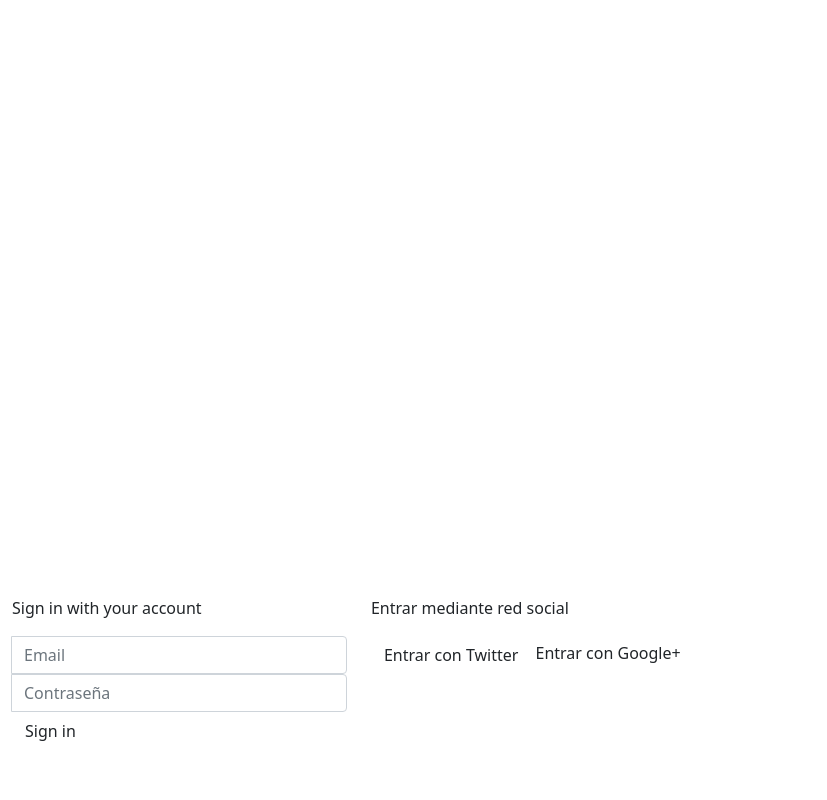
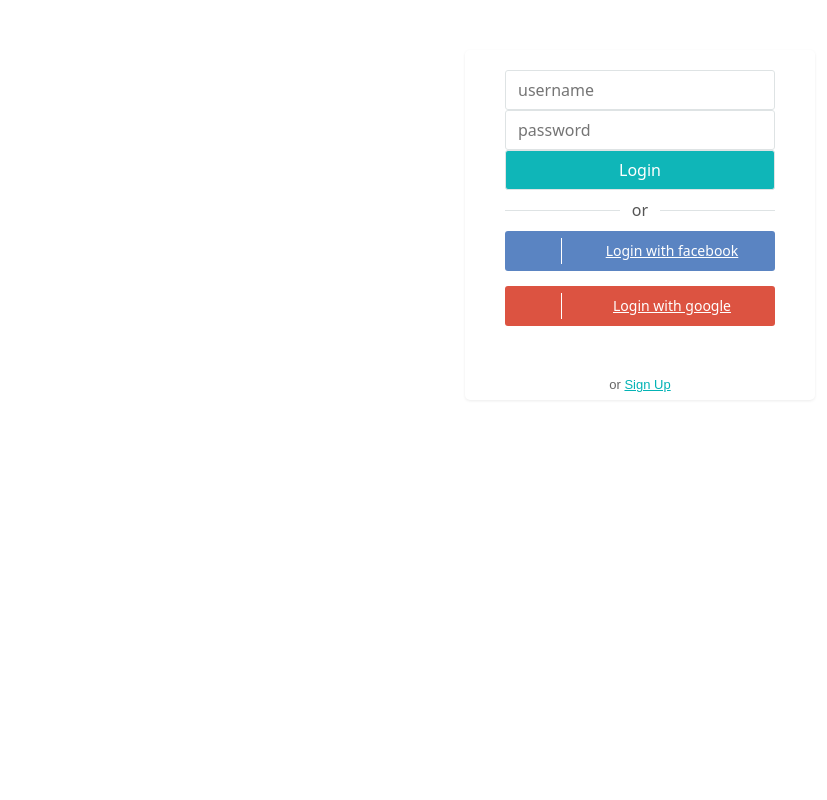
Before and after one commit to GonzaloCerda/TiendaDeRopaFrameWork, a Django app: template tienda/templates/tienda/login.html in a window 1280 px wide. Shown: the whole page, without its empty margins (0-827 px from the left). Run offline with Django 3.2, Linux system fonts and the light colour scheme; the template is opened without the code that fills it, so the values that code supplies are empty; some libraries are stand-ins or nearby versions.

Commit message:
html, css y js de login

```diff
--- a/tienda/static/tienda/css/Style_login.css
+++ b/tienda/static/tienda/css/Style_login.css
@@ -1,51 +1,180 @@
-body {
-    overflow: hidden;
-  }
+*
+{
+    box-sizing:         border-box;
+    -moz-box-sizing:    border-box;
+    -webkit-box-sizing: border-box;
+}
 
-  .container {
-    width: auto;
-  }
-
-  section form {
-      background: #ededed;
-      height: 220px;
-     margin-top: 20px;
-  }
-
-  section form p {
-      padding: 7px 0;
-      text-align: left;
-      font-style: italic;
-  }
-
-  section form .col-sm-5 {
-      height: 200px;
-      margin-top: 10px;
-  }
-
-  section form .col-sm-5:first-child {
-      border-right: 1px solid #ccc;
-  }
-
-  section form button:hover i{
-      position: relative;
-      right: -3px;
-  }
-
-  section form a {
-      color: white;
-  }
-
-  section form a.twitter {
-      background: #00aced;
-  }
+body
+{
+  margin: 0;
+  padding: 0;
+  background: #fe8a93;
+  font-family: arial, sans-serif;
+}
 
 
-  section form a.google-plus {
-      background: #dd4b39;
-  }
+.user-card
+{
+	width: 350px;
+	height: 350px;
+	margin: 50px auto;
+  position: relative;
+	background: #fff;
+	overflow: hidden;
+	box-shadow:         0 1px 3px 0 rgba(0,0,0,0.08);
+	-moz-box-shadow:    0 1px 3px 0 rgba(0,0,0,0.08);
+	-webkit-box-shadow: 0 1px 3px 0 rgba(0,0,0,0.08);
+  border-radius:         5px;
+  -moz-border-radius:    5px;
+  -webkit-border-radius: 5px;
+}
 
-  .p {
-    text-align: center;
-    margin-top: 120px;
-  }
+input
+{
+	width: 100%;
+	height: 40px;
+	border-radius:         3px;
+	-moz-border-radius:    3px;
+	-webkit-border-radius: 3px;
+	border: 1px solid #dee3e4;
+	padding: 3px 12px;
+	margin: 6px 0;
+}
+
+input:focus
+{
+	outline: none;
+	border: 1px solid #03b3b5;
+	transition:         all .5s ease-in-out;
+	-o-transition:      all .5s ease-in-out;
+	-moz-transition:    all .5s ease-in-out;
+	-webkit-transition: all .5s ease-in-out;
+}
+
+.login-box,
+.signup-box
+{
+	position: absolute;
+	top: 0;
+	right: 0;
+	width: 100%;
+	height: calc(100% - 25px);
+	background: #fff;
+  border-radius:         5px;
+  -moz-border-radius:    5px;
+  -webkit-border-radius: 5px;
+}
+
+.login-box{
+	padding: 20px 40px;
+	right: 0px;
+}
+
+.signup-box{
+	padding: 40px;
+	right: -350px;
+}
+
+.login, .signup
+{
+	text-align: center;
+	color: #fff;
+	background: #03b3b5;
+	line-height: 30px;
+	opacity: 0.95;
+  cursor: pointer
+}
+
+.login:hover{opacity: 1}
+
+.or
+{
+	display: block;
+	width: 100%;
+	height: 1px;
+	border-bottom: 1px solid #dee3e4;
+	position: relative;
+	margin: 20px 0;
+}
+
+.or:before
+{
+	content: 'or';
+	width: 40px;
+	height: 18px;
+	position: absolute;
+	top: -5px;
+	right: calc(50% - 20px);
+	background-color: #fff;
+	text-align: center;
+	line-height: 10px;
+	color: #555
+}
+
+.login-with-fb,
+.login-with-google
+{
+	width: 100%;
+	height: 40px;
+	display: block;
+	margin: 15px 0;
+	color: #fff;
+	text-align: center;
+	line-height: 40px;
+	font-size: 14px;
+	opacity: .95;
+  border-radius:         3px;
+  -moz-border-radius:    3px;
+  -webkit-border-radius: 3px;
+}
+
+.login-with-fb:hover,
+.login-with-google:hover
+{
+	opacity: 1;
+}
+
+.login-with-fb
+{
+	background: #527EBF
+}
+
+.login-with-google
+{
+	background: #DB4A37;
+}
+
+.login-with-fb .icon,
+.login-with-google .icon
+{
+	float: left;
+	font-size: 21px;
+	width: 50px;
+	height: 26px;
+	margin: 7px;
+	padding: 2px;
+	text-align: center;
+	border-right: 1px solid #fff;
+}
+
+
+/**** footer *****/
+
+.user-card .footer
+{
+	position: absolute;
+	bottom: 0;
+	right: 0;
+	width: 100%;
+	height: 25px;
+	text-align: center;
+	color: #666;
+	font-size: 13px;
+	font-family: sans-serif;
+}
+
+.footer a
+{
+	color: #03b3b5;
+}
--- /dev/null
+++ b/tienda/static/tienda/js/login_script.js
@@ -0,0 +1,26 @@
+$('.toggle-link').on('click', function(event){
+       event.preventDefault();
+           if(cardToggle == 0 ){
+               $(this).text('Login');
+               $('.login-box').animate({
+                   right: '350px'
+               });
+               $('.signup-box').animate({
+                   right: '0'
+               });
+
+               cardToggle = 1;
+
+           }else{
+               $(this).text('Signup');
+               $('.login-box').animate({
+                   right: '0'
+               });
+               $('.signup-box').animate({
+                   right: '-350px'
+               });
+
+               cardToggle = 0;
+           }
+       })
+   })
--- a/tienda/templates/tienda/login.html
+++ b/tienda/templates/tienda/login.html
@@ -7,55 +7,53 @@
     <meta charset="UTF-8">
     <meta http-equiv="X-UA-Compatible" content="IE=edge">
     <meta name="viewport" content="width=device-width, initial-scale=1.0">
-    <link href="{% static 'tienda/css/style.css' %}" rel="stylesheet" type="text/css">
+    <link href="{% static 'tienda/css/Style_login.css' %}" rel="stylesheet" type="text/css">
     <!-- Bootstrap CSS -->
     <link href="https://cdn.jsdelivr.net/npm/bootstrap@5.0.0-beta3/dist/css/bootstrap.min.css" rel="stylesheet" integrity="sha384-eOJMYsd53ii+scO/bJGFsiCZc+5NDVN2yr8+0RDqr0Ql0h+rP48ckxlpbzKgwra6" crossorigin="anonymous">
     <title>Home</title>
 </head>
 
 <body>
-<section>
-    <div class="row">
-      <div class="container">
-        <div class="col-sm-8 col-sm-offset-2">
-          <form>
-            <div class="row">
-              <div class="col-sm-5 col-sm-offset-1 form-group">
-                <p>Sign in with your account</p>
-                <div class="input-group form-group">
-                  <span class="input-group-addon">
-                    <i class="fa fa-envelope-o fa-fw"></i>
-                  </span>
-                  <input class="form-control" type="text" placeholder="Email">
-                </div>
-                <div class="input-group form-group">
-                  <span class="input-group-addon">
-                    <i class="fa fa-key fa-fw"></i>
-                  </span>
-                  <input class="form-control" type="password" placeholder="Contraseña">
-                </div>
-                <div class="form-group">
-                  <button type="submit" class="btn btn-default">
-                    Sign in
-                    <i class="fa fa-arrow-circle-right fa-fw"></i>
-                  </button>
-                </div>
-              </div>
-              <div class="col-sm-5 form-group">
-                <p>Entrar mediante red social </p>
-                <a href="#" class="twitter btn btn-block" role="button">
-                  <i class="fa fa-twitter-square fa-fw"></i>
-                  Entrar con Twitter
-                </a
-                <a href="#" class="google-plus btn btn-block" role="button">
-                  <i class="fa fa-google-plus-square fa-fw"></i>
-                  Entrar con Google+
-                </a>
-              </div>
-               </div>
-          </form>
-           </div>
-       </div>
+  <div class="user-card round5">
+    <div class="login-box">
+      <form class="login-form" name="login" action="">
+        <input type="username" name="username" class="username" placeholder="username" />
+        <input type="password" name="password" class="password" placeholder="password" />
+        <input type="submit" name="login" value="Login" class="login" />
+      </form>
+
+      <div class="or"></div>
+
+      <a href="#" class="login-with-fb">
+        <span class="icon fa fa-facebook"></span>
+        Login with facebook
+      </a>
+      <a href="#" class="login-with-google">
+        <span class="icon fa fa-google-plus"></span>
+        Login with google
+      </a>
     </div>
-  </section>
+    <div class="signup-box">
+      <form class="signup-form" name="signup" action="">
+        <input type="username" name="username" class="username" placeholder="username" />
+        <input type="email" name="email" class="email" placeholder="email" />
+        <input type="password" name="password" class="password" placeholder="password" />
+        <input type="password" name="confirm-password" class="confirm-password" placeholder="confirm-password" />
+        <input type="submit" name="signup" value="Signup" class="signup" />
+      </form>
+    </div>
+
+    <!-- Card Footer -->
+
+    <div class="footer">
+      <span>or </span><a class="toggle-link" href="#">Sign Up</a>
+    </div>
+  </div>
+  <script src="{% static 'tienda/js/traductor_script.js' %}"></script>
+    <script src="{% static 'tienda/js/login_script.js' %}"></script>
+    <script type="text/javascript" src="https://translate.google.com/translate_a/element.js?cb=googleTranslateElementInit"></script>
+    <script src="https://maps.googleapis.com/maps/api/js?key=AIzaSyBDaeWicvigtP9xPv919E-RNoxfvC-Hqik&callback=iniciarMap"></script>
+    <script src="https://cdn.jsdelivr.net/npm/@popperjs/core@2.9.1/dist/umd/popper.min.js" integrity="sha384-SR1sx49pcuLnqZUnnPwx6FCym0wLsk5JZuNx2bPPENzswTNFaQU1RDvt3wT4gWFG" crossorigin="anonymous"></script>
+    <script src="https://cdn.jsdelivr.net/npm/bootstrap@5.0.0-beta3/dist/js/bootstrap.min.js" integrity="sha384-j0CNLUeiqtyaRmlzUHCPZ+Gy5fQu0dQ6eZ/xAww941Ai1SxSY+0EQqNXNE6DZiVc" crossorigin="anonymous"></script>
 </body>
+</html>
```
